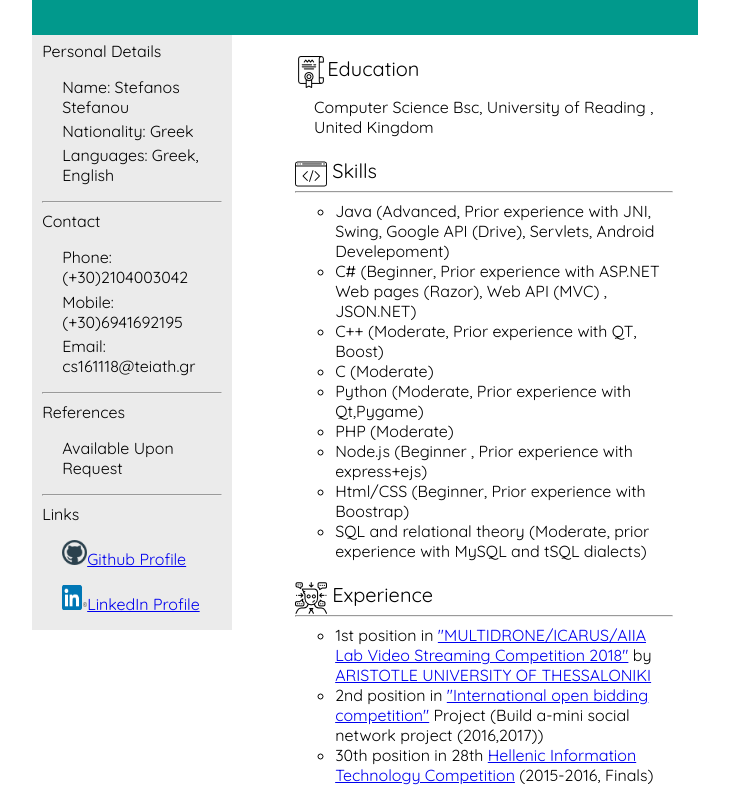
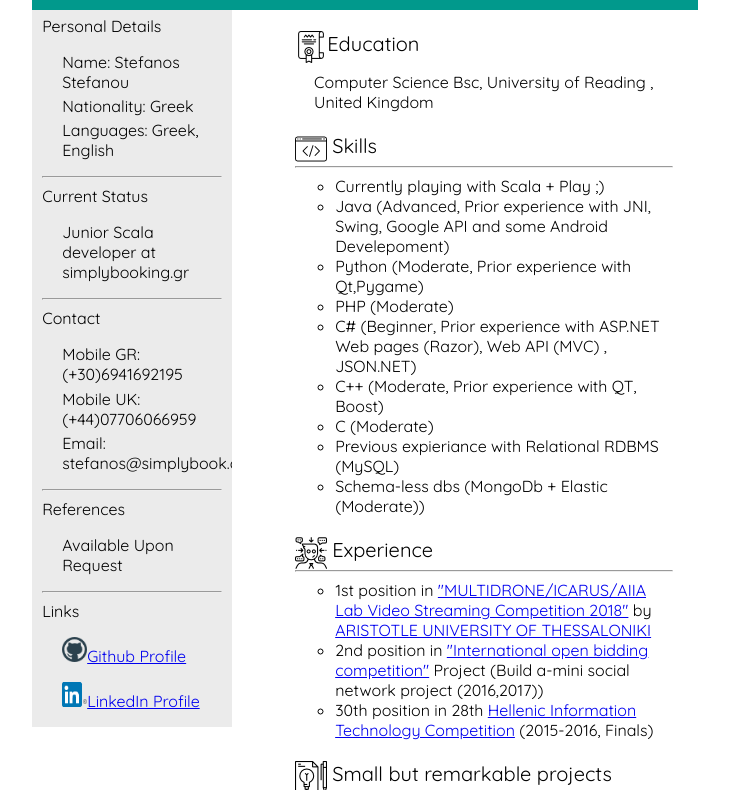
Before and after one commit to NoReasonException/SimpleCv, a plain HTML site: page index.html in a window 1280 px wide. Shown: the part 284-1074 px from the top of the page, without its empty margins (275-1004 px from the left). Drawn offline with Linux system fonts and the light colour scheme.

Commit message:
Update index.html

```diff
--- a/index.html
+++ b/index.html
@@ -10,7 +10,7 @@
 		<div class="CvMain">
 			<div class="CoverContainer">
 				<div class="CoverMainText">
-					<h6>Software Developer and programming enthusiast</h6>
+					<h6>Software engineer</h6>
 					<h2>Stefanos Stefanou</h2>
 
 				</div>
@@ -23,11 +23,15 @@
 						<li>Nationality: Greek</li>
 						<li>Languages: Greek, English</li>
 					</ul><hr>
+					Current Status
+					<ul>
+						<li>Junior Scala developer at simplybooking.gr</li>
+					</ul><hr>
 					Contact
 					<ul>
-						<li>Phone: (+30)2104003042</li>
-						<li>Mobile: (+30)6941692195</li>
-						<li>Email: cs161118@teiath.gr</li>
+						<li>Mobile GR: (+30)6941692195</li>
+						<li>Mobile UK: (+44)07706066959</li>
+						<li>Email: stefanos@simplybook.com</li>
 					</ul><hr>
 					References
 					<ul>
@@ -54,15 +58,15 @@
 						<div class="Title">Skills</div>
 						<hr>
 						<ul>
-							<li>Java (Advanced, Prior experience with  JNI, Swing, Google API (Drive), Servlets, Android Develepoment)</li>
+							<li>Currently playing with Scala + Play ;) </li>
+							<li>Java (Advanced, Prior experience with  JNI, Swing, Google API and some Android Develepoment)</li>
+							<li>Python (Moderate, Prior experience with Qt,Pygame)</li>
+							<li>PHP (Moderate)</li>
 							<li>C# (Beginner, Prior experience with  ASP.NET Web pages (Razor), Web API (MVC) , JSON.NET)</li>
 							<li>C++ (Moderate, Prior experience with QT, Boost)</li>
 							<li>C (Moderate)</li>
-							<li>Python (Moderate, Prior experience with Qt,Pygame)</li>
-							<li>PHP (Moderate)</li>
-							<li>Node.js (Beginner , Prior experience with express+ejs)</li>
-							<li>Html/CSS (Beginner, Prior experience with Boostrap)</li>
-							<li>SQL and relational theory (Moderate, prior experience with MySQL and tSQL dialects)</li>
+							<li>Previous expieriance with Relational RDBMS (MySQL)
+							<li>Schema-less dbs (MongoDb + Elastic (Moderate))
 						</ul>
 					</li>
 					<li class="DetailElement">
```
